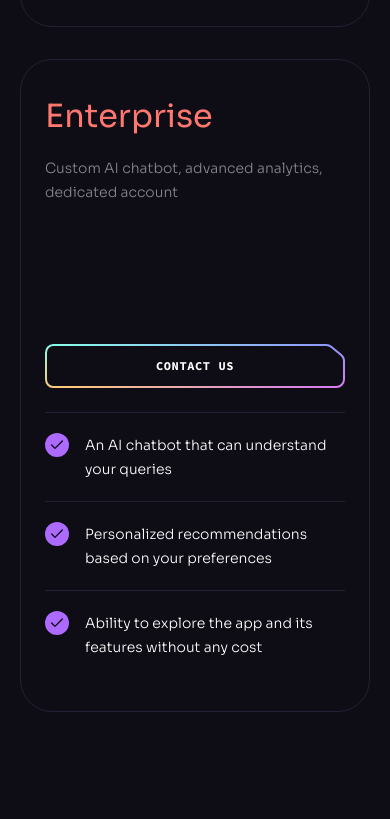
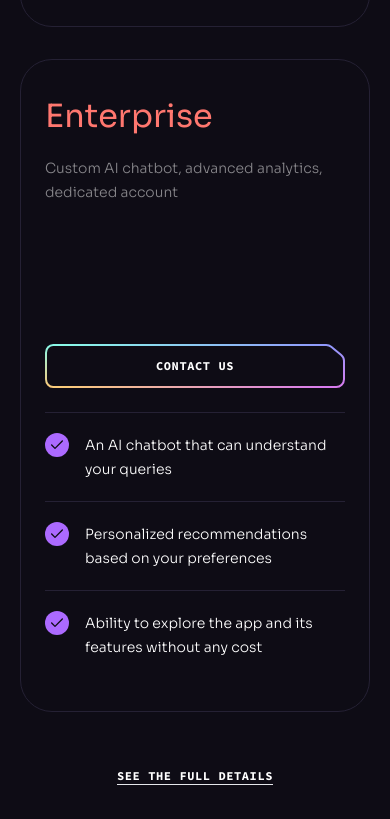
Before and after one commit to Simulaemanuele/brainwave, a React (Vite) app: page / in a window 390 px wide. Shown: the part 8441-9260 px from the top of the page. Before the commit the page ends 9209 px from the top, so only its background shows below. Built offline with nearby package versions, Linux system fonts and the light colour scheme.

Commit message:
feat: completed Pricing.jsx custom component section develop. TODO: maybe in featurue which will possible to expand and make real the anchor navigation to another subpages

```diff
--- a/src/components/Heading.jsx
+++ b/src/components/Heading.jsx
@@ -3,7 +3,9 @@ import Tagline from "./Tagline";
 
 const Heading = ({ className, title, text, tag }) => {
   return (
-    <div className={`${className} max-w-[50rem] mx-auto mb-12 lg:mb-20`}>
+    <div
+      className={`${className} max-w-[50rem] mx-auto mb-12 lg:mb-20 md:text-center`}
+    >
       {tag && <Tagline className="mb-4 md:justify-center ">{tag}</Tagline>}
       {title && <h2 className="h2">{title}</h2>}
       {text && <p className="body-2 mt-4 text-n-4">{text}</p>}
--- a/src/components/Pricing.jsx
+++ b/src/components/Pricing.jsx
@@ -36,6 +36,15 @@ const Pricing = () => {
           <LeftLine />
           <RightLine />
         </div>
+
+        <div className="flex justify-center mt-10">
+          <a
+            className="text-xs font-code font-bold tracking-wider uppercase border-b"
+            href="/pricing"
+          >
+            See the full details
+          </a>
+        </div>
       </div>
     </Section>
   );
```
